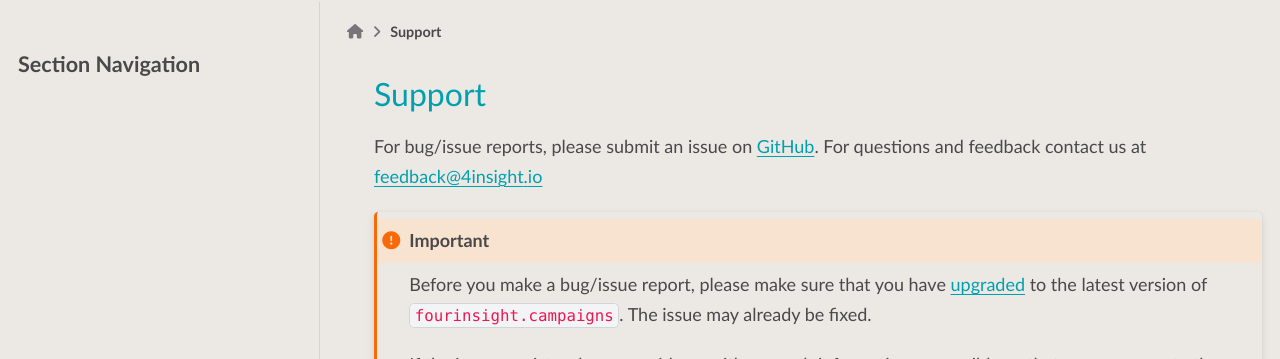
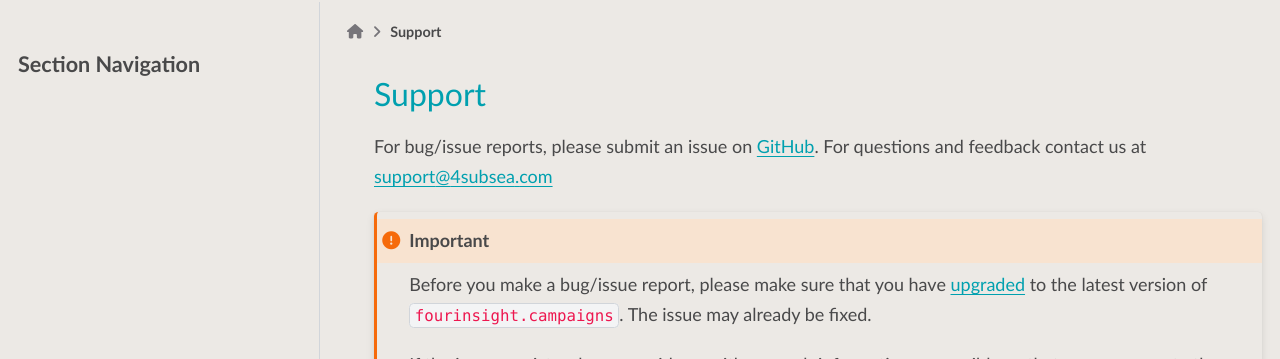
Before and after one commit to 4Subsea/fourinsight-campaigns-python, a Sphinx documentation site: the page built from docs/support.rst, in a window 1280 px wide. Shown: the part 104-463 px from the top of the page. Built offline with Sphinx 7.4.7 and the PyData theme 0.15.4, drawn with Linux system fonts in a browser that asks for light colours.

Commit message:
Update support email to support@4subsea.com

```diff
--- a/docs/support.rst
+++ b/docs/support.rst
@@ -3,7 +3,7 @@
 Support
 =======
 For bug/issue reports, please submit an issue on `GitHub`_. For questions and feedback contact
-us at feedback@4insight.io
+us at support@4subsea.com
 
 .. _GitHub: https://github.com/4subsea/fourinsight-campaigns-python
 
```
